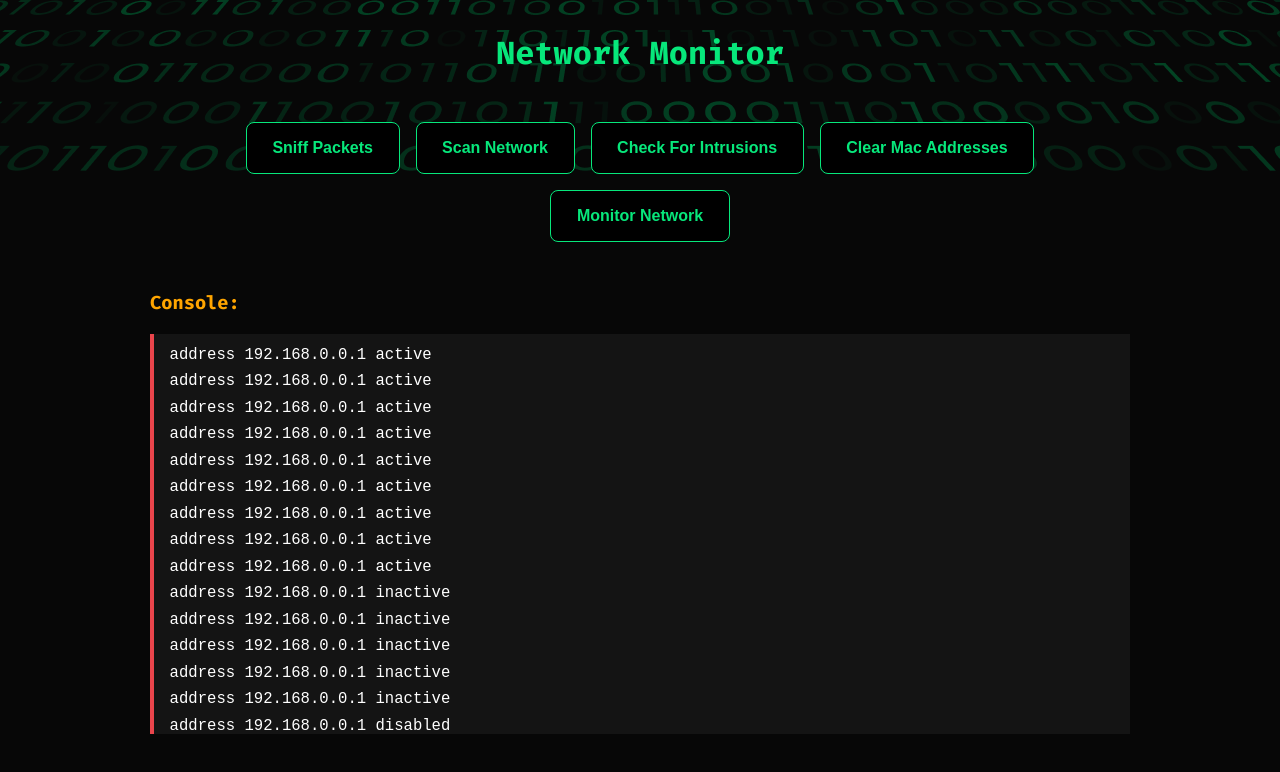
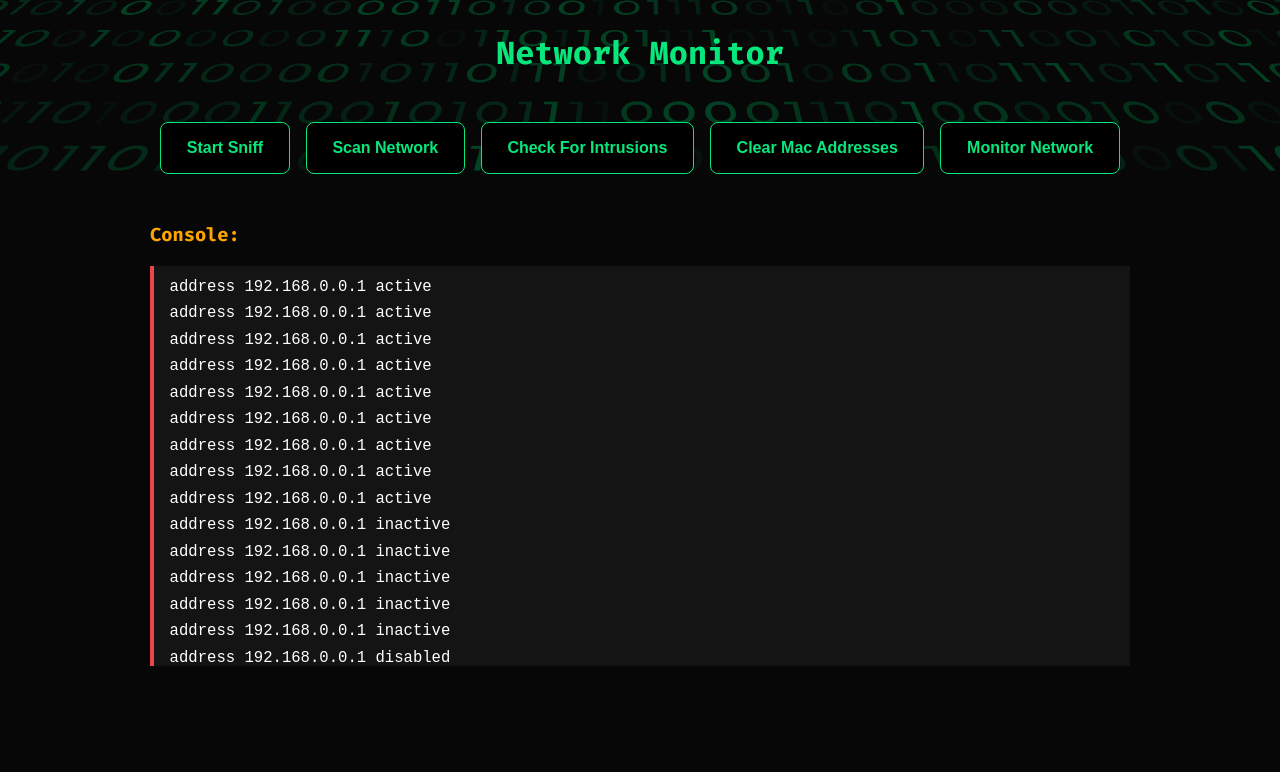
Before and after one commit to Hycient195/IP-console, a React (Create React App) app: page /dashboard in a window 1280 px wide. Shown: the top 772 px of the page. Built offline with nearby package versions, Linux system fonts and the light colour scheme.

Commit message:
Implemented sniff toggle behaviour

```diff
--- a/package.json
+++ b/package.json
@@ -1,5 +1,5 @@
 {
-  "name": "regrev_technologies",
+  "name": "ip-console",
   "version": "0.1.0",
   "private": true,
   "dependencies": {
--- a/src/pages/Dashboard/Dashboard.jsx
+++ b/src/pages/Dashboard/Dashboard.jsx
@@ -1,6 +1,17 @@
+import { useState } from "react";
 import "./Dashboard.css";
 
 const Dashboard = () => {
+
+  const [ sniffState, setSniffState ] = useState("Start Sniff")
+  const handleSniffStateChange = () =>{
+    if (sniffState === "Start Sniff") {
+      setSniffState("Stop Sniff")
+    }else if(sniffState === "Stop Sniff"){
+      setSniffState("Start Sniff")
+    }
+  }
+
 
   return(
     <main className="dashboard_body" >
@@ -11,7 +22,7 @@ const Dashboard = () => {
 
        <div className="action_buttons">
          <div className="buttons_container">
-          <button className="">Sniff Packets</button>
+          <button onClick={handleSniffStateChange} className="">{sniffState}</button>
           <button className="">Scan Network</button>
           <button className="">Check For Intrusions</button>
           <button className="">Clear Mac Addresses</button>
--- a/src/pages/Login/Login.css
+++ b/src/pages/Login/Login.css
@@ -77,7 +77,6 @@ input[type="text"]:hover, input[type="password"]:hover, input[type="number"]:hov
   to { width: 100% }
 }
 
-/* The typewriter cursor effect */
 @keyframes blink-caret {
   from, to { border-color: transparent }
   50% { border-color: red; }
```
